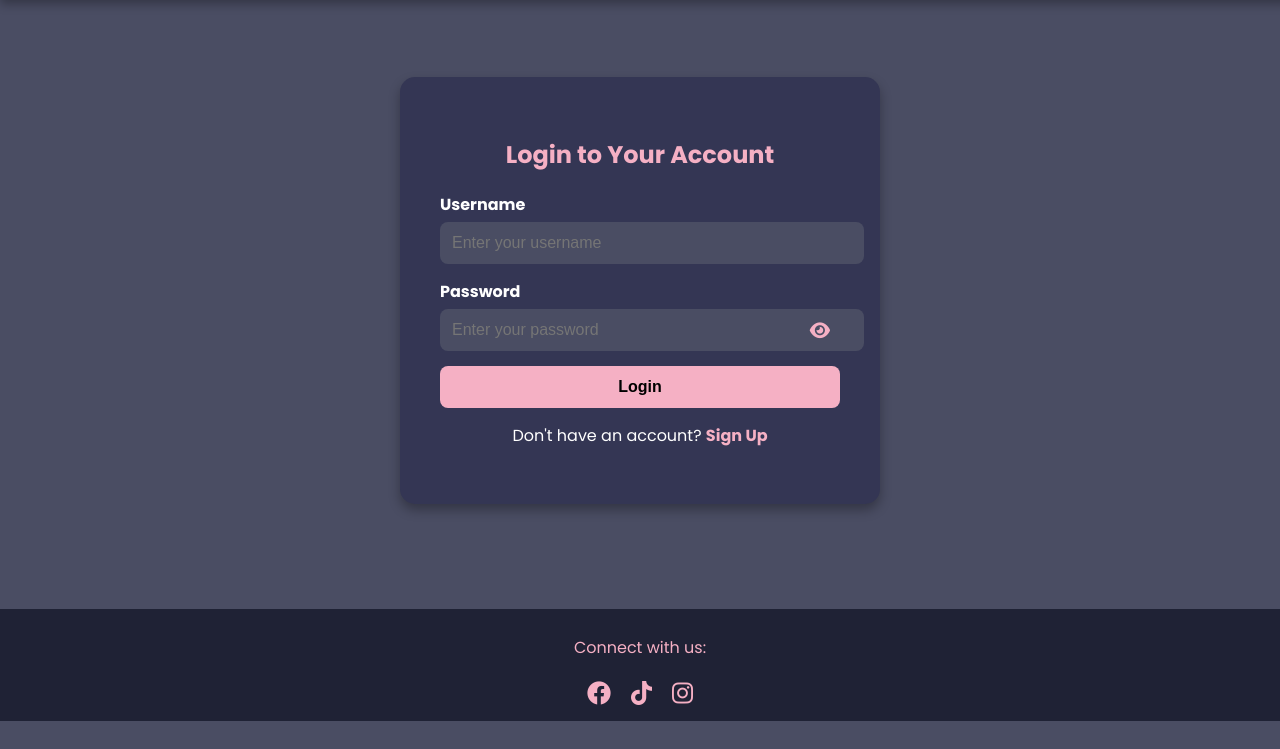
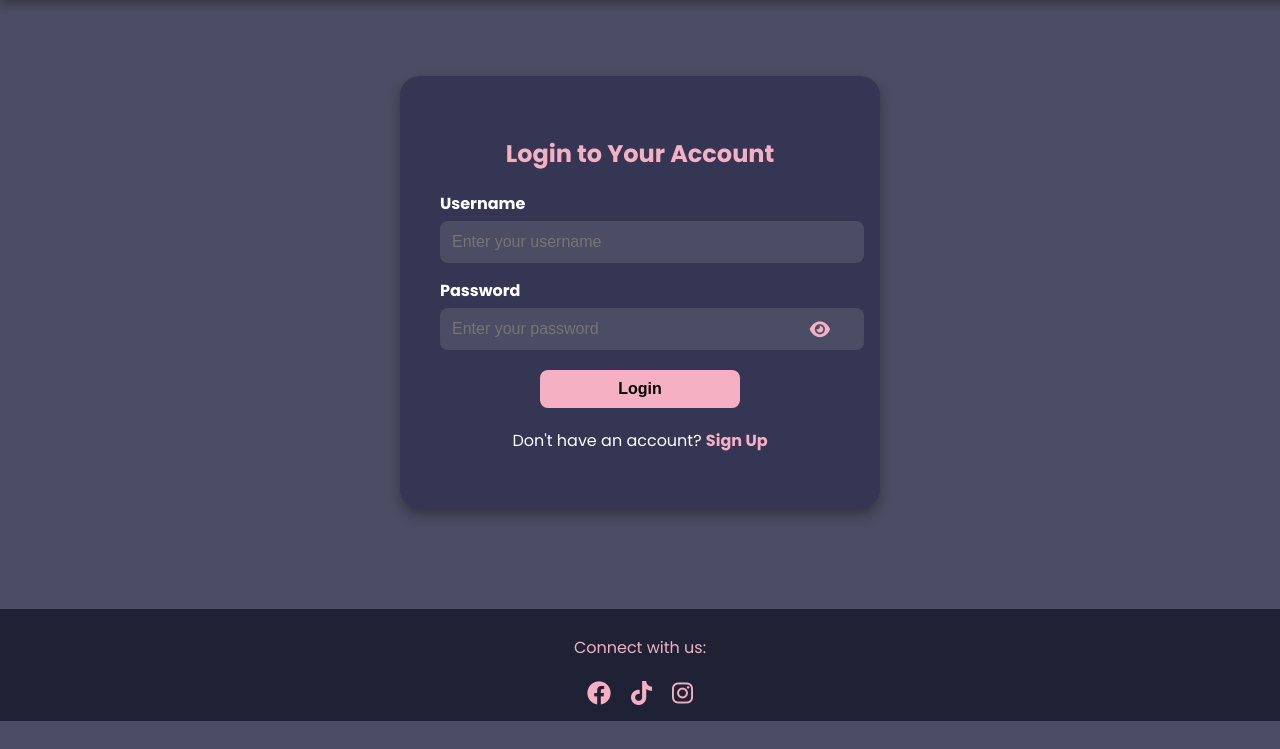
Before and after one commit to shan-tel4/Project-2, a Django app: page /login/ in a window 1280 px wide. Shown: the part 79-828 px from the top of the page. Run offline with Django 5.2, Linux system fonts and the light colour scheme.

Commit message:
login button altered

```diff
--- a/myproject/myapp/static/css/login.css
+++ b/myproject/myapp/static/css/login.css
@@ -72,7 +72,7 @@ body {
 .login-container {
     background: #343654;
     padding: 40px;
-    border-radius: 15px;
+    border-radius: 20px;
     box-shadow: 0 6px 12px rgba(0, 0, 0, 0.3);
     text-align: center;
     width: 100%;
@@ -133,10 +133,10 @@ body {
     margin-bottom: 15px;
 }
 
-/* Login Button */
+/* Smaller and Centered Login Button */
 .login-btn {
-    width: 100%;
-    padding: 12px;
+    width: 50%; /* Adjust width to 50% for a smaller button */
+    padding: 10px; /* Slightly reduced padding */
     background: #f5b0c4;
     border: none;
     border-radius: 8px;
@@ -144,6 +144,8 @@ body {
     font-weight: bold;
     font-size: 16px;
     transition: background 0.3s ease, transform 0.2s ease-in-out;
+    margin: 20px auto; /* Center horizontally and add some space around */
+    display: block; /* Make sure it respects margin auto */
 }
 
 .login-btn:hover {
@@ -151,6 +153,7 @@ body {
     color: #000;
     transform: scale(1.05);
 }
+
 
 /* Sign-up Link */
 .signup-text {
```
Also changed, not shown: myproject/db.sqlite3.
